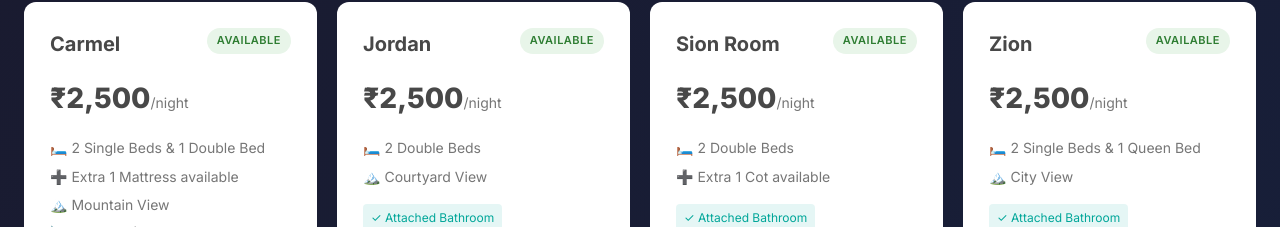
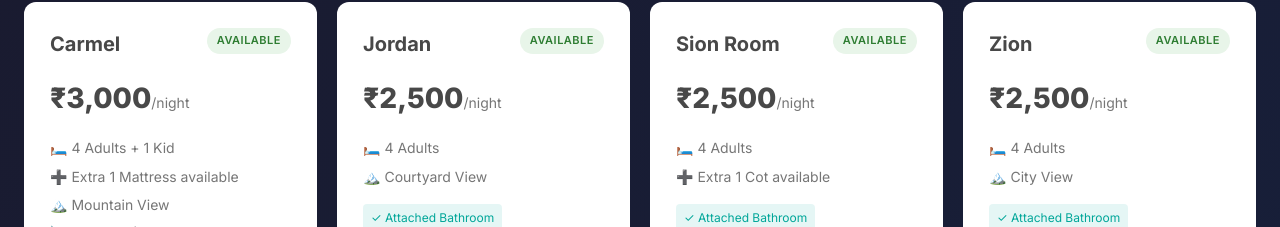
Before and after one commit to Anay007-git/bethany, a React (Vite) app: page / in a window 1280 px wide. Shown: the part 3767-3994 px from the top of the page. Built offline with nearby package versions, Linux system fonts and the light colour scheme; no server answers.

Commit message:
Update room prices and capacity details

```diff
--- a/src/components/BookingForm.jsx
+++ b/src/components/BookingForm.jsx
@@ -5,8 +5,8 @@ const ROOMS = [
     {
         id: 'carmel',
         name: 'Carmel',
-        price: 2500,
-        beds: '2 Single Beds & 1 Double Bed',
+        price: 3000,
+        beds: '4 Adults + 1 Kid',
         extraBed: 'Extra 1 Mattress available',
         view: 'Mountain View',
         size: '616 sq.ft (57 sq.mt)',
@@ -16,7 +16,7 @@ const ROOMS = [
         id: 'jordan',
         name: 'Jordan',
         price: 2500,
-        beds: '2 Double Beds',
+        beds: '4 Adults',
         extraBed: null,
         view: 'Courtyard View',
         size: null,
@@ -26,7 +26,7 @@ const ROOMS = [
         id: 'sion',
         name: 'Sion Room',
         price: 2500,
-        beds: '2 Double Beds',
+        beds: '4 Adults',
         extraBed: 'Extra 1 Cot available',
         view: null,
         size: null,
@@ -36,7 +36,7 @@ const ROOMS = [
         id: 'zion',
         name: 'Zion',
         price: 2500,
-        beds: '2 Single Beds & 1 Queen Bed',
+        beds: '4 Adults',
         extraBed: null,
         view: 'City View',
         size: null,
```
